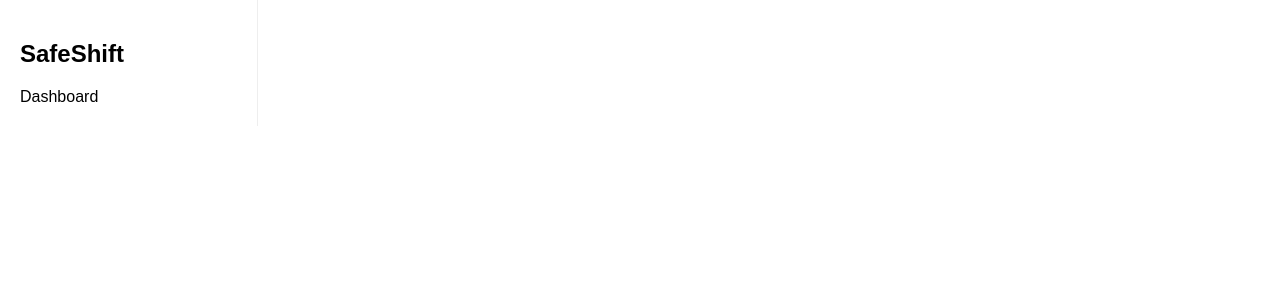
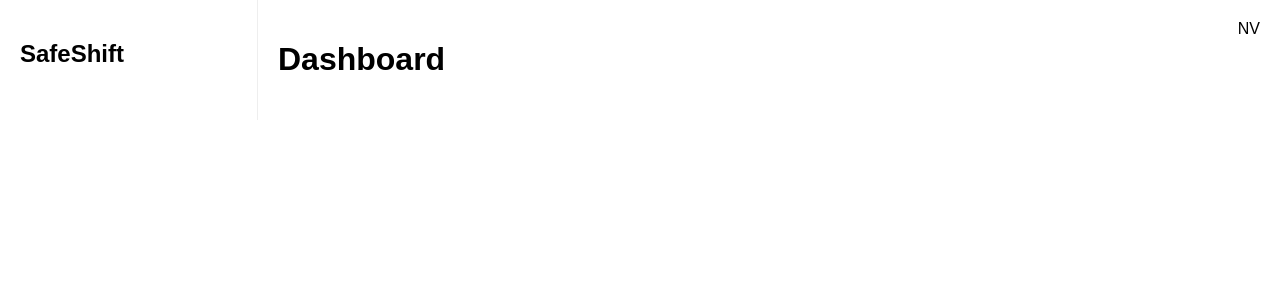
Before and after one commit to Naveen-nexus/SafeShift, a React (Create React App) app: page / in a window 1280 px wide. Shown: the top 300 px of the page. Built offline with nearby package versions, Linux system fonts and the light colour scheme.

Commit message:
Implement header with search and avatar

```diff
--- a/src/App.js
+++ b/src/App.js
@@ -1,3 +1,3 @@
 import React from 'react';
-function App() { return <div className='app-shell'><aside className='sidebar'><h2>SafeShift</h2><nav>Dashboard</nav></aside><main className='dashboard-main'></main></div>; }
+function App() { return <div className='app-shell'><aside className='sidebar'><h2>SafeShift</h2></aside><main className='dashboard-main'><header><h1>Dashboard</h1><div className='user'>NV</div></header></main></div>; }
 export default App;
--- a/src/style.css
+++ b/src/style.css
@@ -3,3 +3,5 @@ body { margin: 0; font-family: sans-serif; }
 .app-shell { display: grid; grid-template-columns: 258px 1fr; } .sidebar { background: #fff; }
 
 .sidebar { padding: 20px; border-right: 1px solid #eee; }
+
+header { display: flex; justify-content: space-between; padding: 20px; }
```
